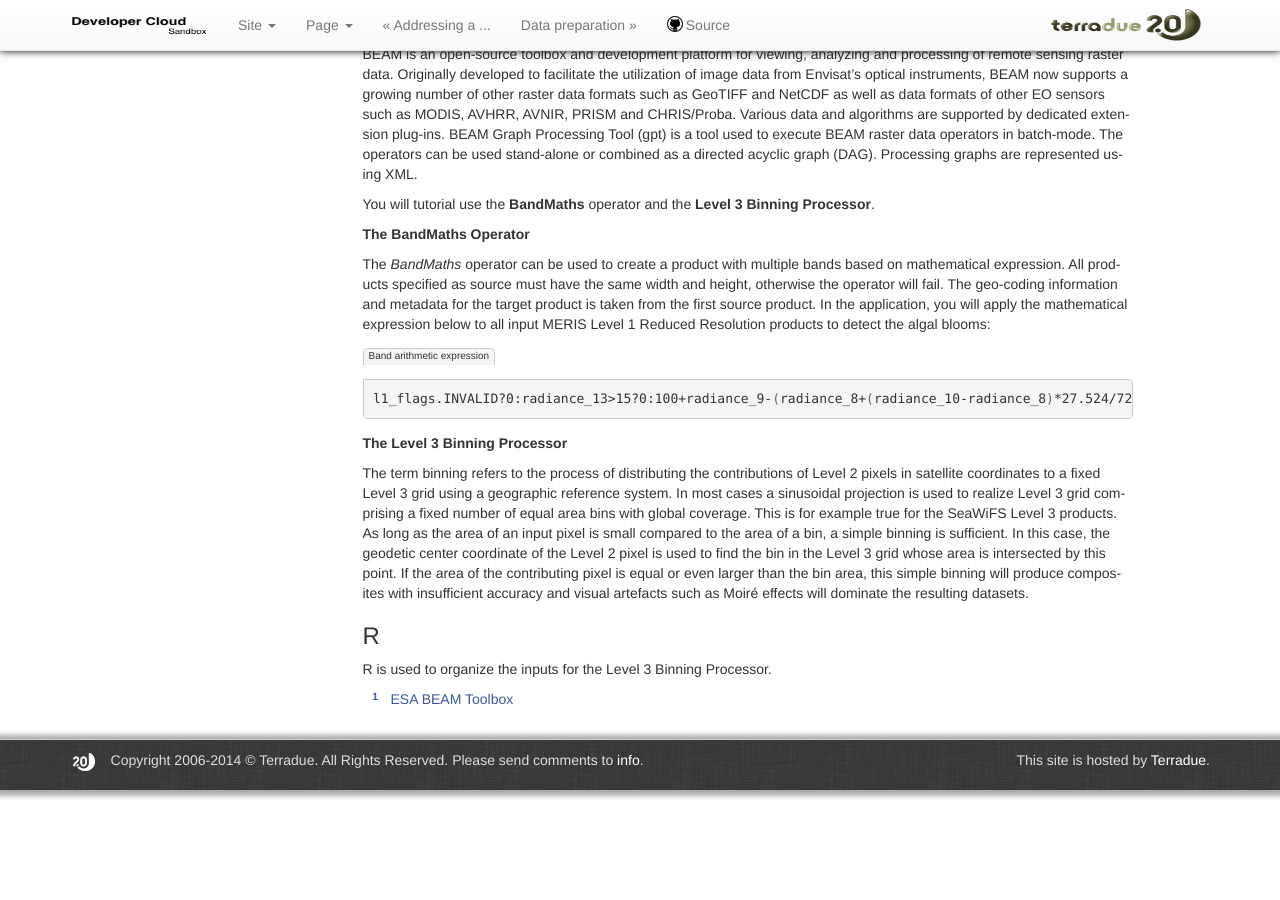
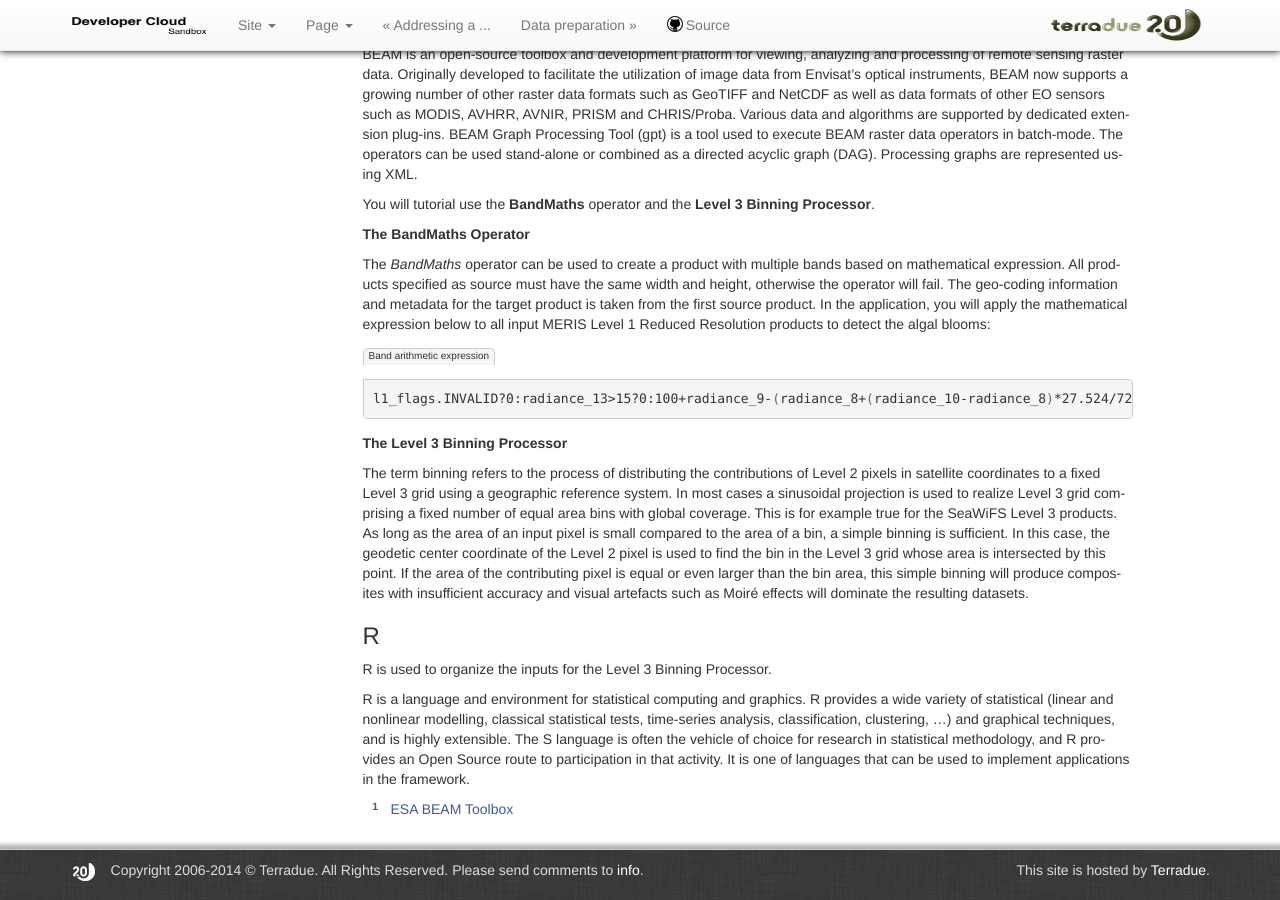
Before and after one commit to Terradue/doc-developer-sandbox, a Sphinx documentation site: the page built from source/field/ocean_color/lib_beam/rational.rst, in a window 1280 px wide and 900 px high, scrolled down 635 px. Built offline with Sphinx 7.4.7, drawn with Linux system fonts in a browser that asks for light colours; pages that are not in the unit, such as notebooks, are missing from menus.

Commit message:
Update rational.rst

```diff
--- a/source/field/ocean_color/lib_beam/rational.rst
+++ b/source/field/ocean_color/lib_beam/rational.rst
@@ -66,4 +66,6 @@ R
 
 R is used to organize the inputs for the Level 3 Binning Processor.
 
+R is a language and environment for statistical computing and graphics. R provides a wide variety of statistical (linear and nonlinear modelling, classical statistical tests, time-series analysis, classification, clustering, ...) and graphical techniques, and is highly extensible. The S language is often the vehicle of choice for research in statistical methodology, and R provides an Open Source route to participation in that activity. It is one of languages that can be used to implement applications in the framework.
+
 .. [#f1] `ESA BEAM Toolbox <http://www.brockmann-consult.de/cms/web/beam/>`_
```
